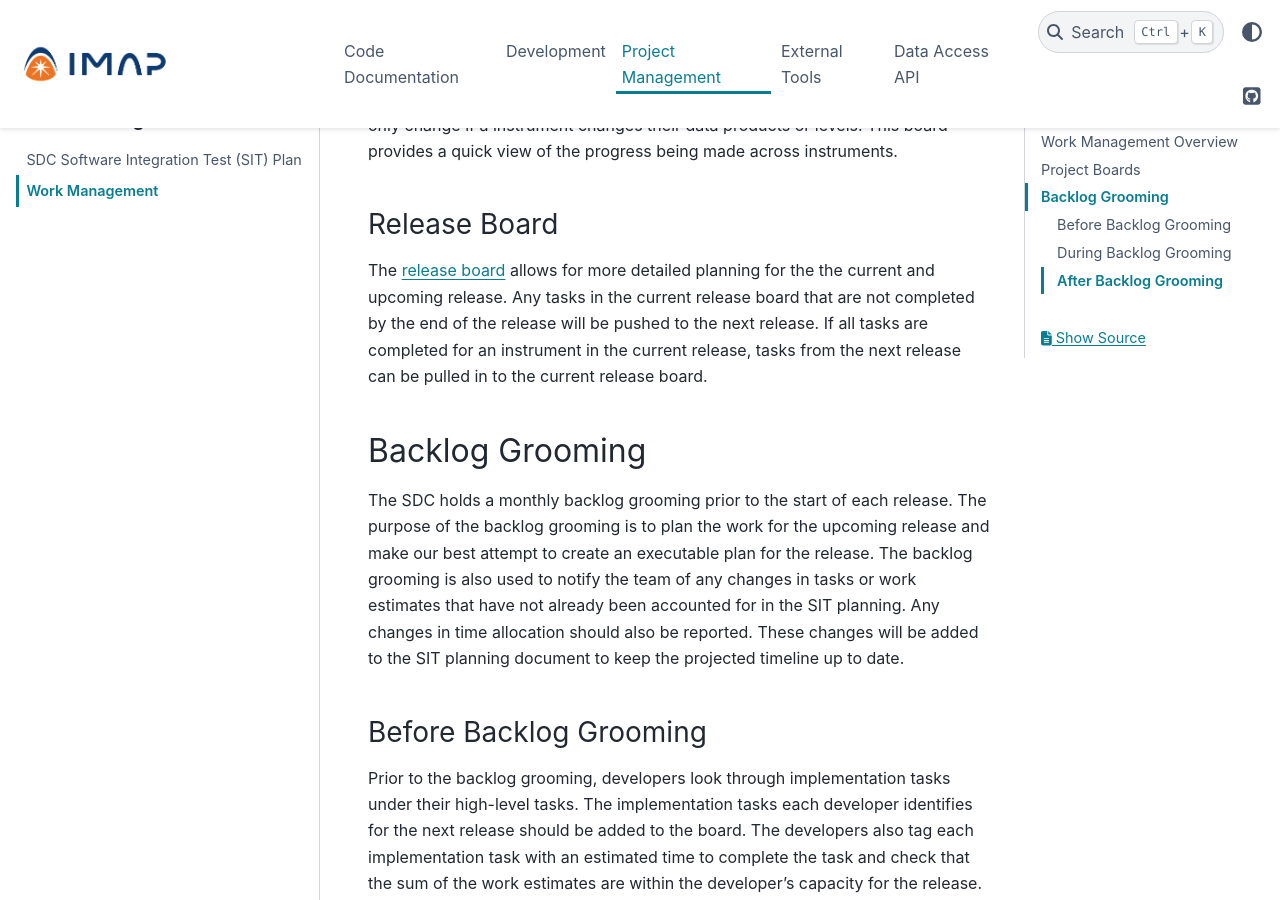
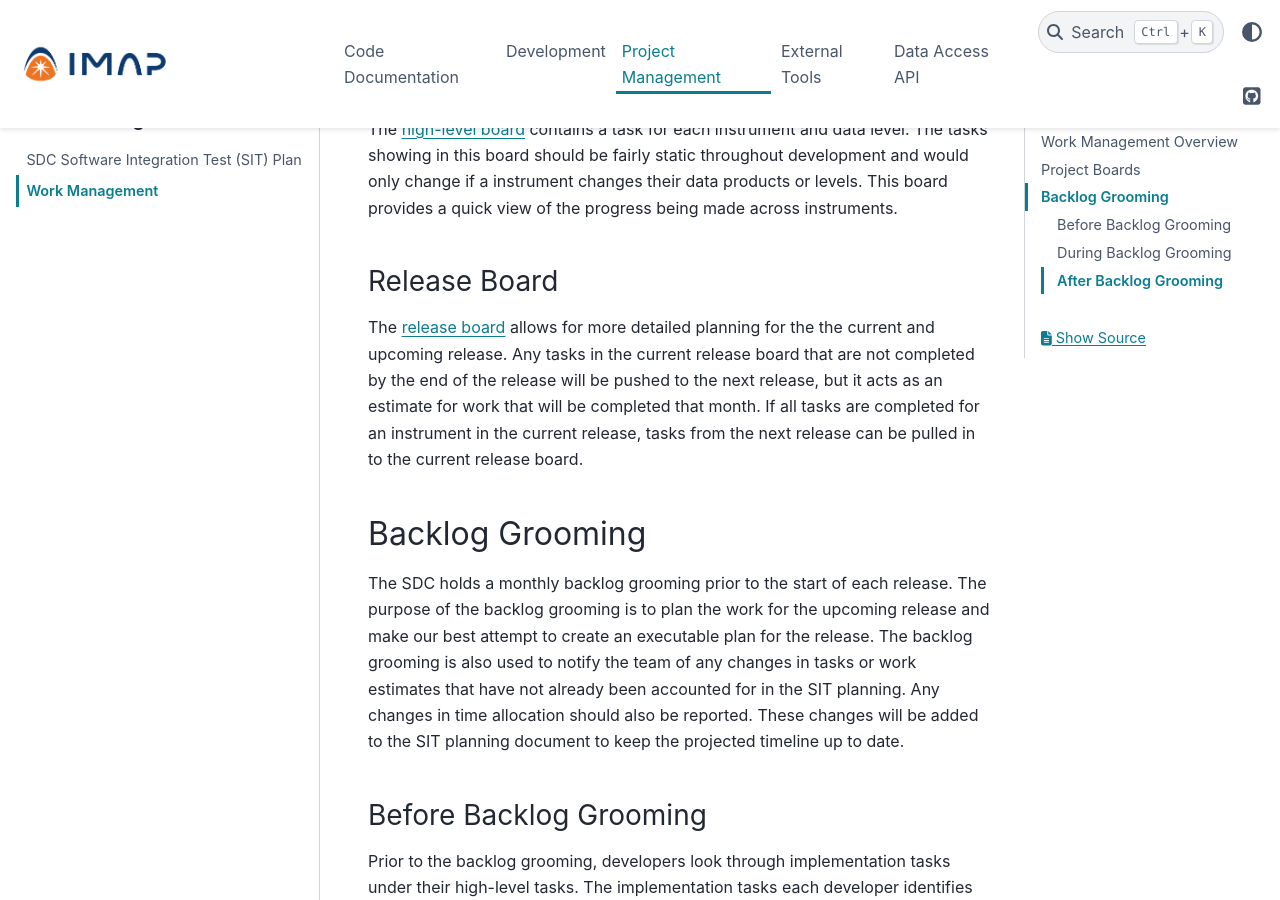
Before and after one commit to IMAP-Science-Operations-Center/imap_processing, a Sphinx documentation site: the page built from docs/source/project-management/work-management.rst, in a window 1280 px wide and 900 px high, scrolled down 1810 px. Built offline with Sphinx 7.4.7 and the PyData theme 0.15.4, drawn with Linux system fonts in a browser that asks for light colours; the version number is read from the project's files by our own code; some of the changed text lies outside the part shown.

Commit message:
added clarifications to documentation

```diff
--- a/docs/source/project-management/work-management.rst
+++ b/docs/source/project-management/work-management.rst
@@ -13,14 +13,15 @@
     - used to track the progress of each instrument/data level and infrastructure features (ie. Reprocessing high-level task)
     - tasks should be fairly static throughout development and will only change if an instrument changes their data products or levels
     - used to track the progress of implementation tasks
-    - managed in the high-level board
+    - managed in the `high-level board <https://github.com/orgs/IMAP-Science-Operations-Center/projects/2/views/32>`_
     - labeled with the "Repo: Parent Issue" GitHub label
 - Implementation tasks
     - define work that needs to be implemented
     - each task should be small enough to be handled in a single PR
     - organized as sub-tasks under high-level tasks
     - should be added to high-level tasks as soon as they are identified
-    - should have work estimates tied to each task
+    - do not need to be tied to a release board until you're ready to plan for the work to be done
+    - should have work estimates tied to each task in real-time estimates
     - managed in the release boards
 
 The below image shows an example of a high-level task with sub-tasks for implementation tasks:
@@ -52,7 +53,7 @@
 ~~~~~~~~~~~~~
 
 The `release board <https://github.com/orgs/IMAP-Science-Operations-Center/projects/2/views/30>`_ allows for more detailed planning for the the current and upcoming release.
-Any tasks in the current release board that are not completed by the end of the release will be pushed to the next release.
+Any tasks in the current release board that are not completed by the end of the release will be pushed to the next release, but it acts as an estimate for work that will be completed that month.
 If all tasks are completed for an instrument in the current release, tasks from the next release can be pulled in to the current release board.
 
 Backlog Grooming
```
